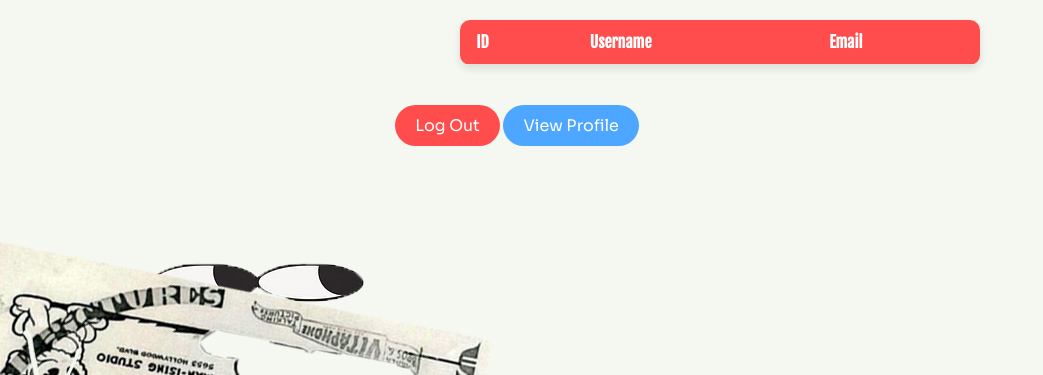
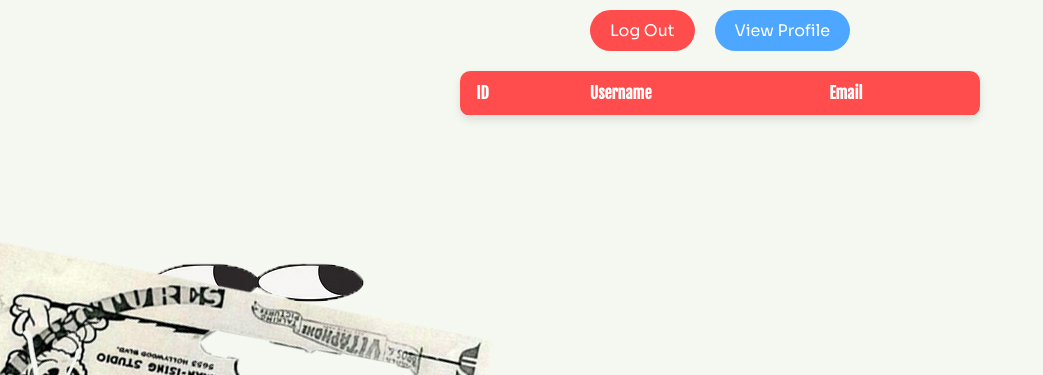
Before and after one commit to hoshiiionline/its122L-mp5, a PHP site: page /pages/users.php in a window 1280 px wide. Shown: the part 425-800 px from the top of the page, without its empty margins (0-1043 px from the left). Run offline with PHP 8.4, Linux system fonts and the light colour scheme; the template is opened without the code that fills it, so the values that code supplies are empty.

Commit message:
Final Draft (For Testing)
-minor css changes
-design formatting

```diff
--- a/css/users-style.css
+++ b/css/users-style.css
@@ -70,6 +70,8 @@ button {
     border-radius: 25px; /* Rounded corners */
     cursor: pointer; /* Pointer cursor on hover */
     transition: background-color 0.3s ease, transform 0.2s ease; /* Smooth transitions */
+    justify-content: center;
+    align-items: center;
 }
 
 /* Log Out button */
@@ -103,3 +105,15 @@ button {
     background-color: #0059b3; /* Even darker blue on click */
     transform: scale(0.95); /* Slight pressed effect */
 }
+
+.button-style{
+    justify-content: center;
+    align-items: center;
+}
+
+.button-container {
+    display: flex;
+    justify-content: center;
+    gap: 20px;
+    margin: 20px 0;
+}
--- a/pages/users.php
+++ b/pages/users.php
@@ -45,6 +45,12 @@ $result = mysqli_query($conn, "SELECT * FROM users ORDER BY id DESC");
     <div>
         <h3>Displaying all Registered users</h3>
         <h4>Current Log-in: <span style="color:brown;"><?php echo $username;?></span></h3>
+
+        <div class="button-container">
+            <button type="button" name="log-out" class="log-out-button" onclick="return confirmLogOut()">Log Out</button>
+            <button type="button" name="view-users" class="view-users-button" onclick="return confirmViewProfile()">View Profile</button>
+        </div>
+
         <table>
             <thead>
                 <tr>
@@ -67,8 +73,6 @@ $result = mysqli_query($conn, "SELECT * FROM users ORDER BY id DESC");
         </table>
         <br>
         <br>
-        <button type="button" name="log-out" class="log-out-button" onclick="return confirmLogOut()">Log Out</button>
-        <button type="button" name="view-users" class="view-users-button" onclick="return confirmViewProfile()">View Profile</button>
         <script src="../js/script.js"></script>
     </div>
 </body>
```
Also changed, not shown: css/register-style.css (+3 -4 lines), index.php (added, +11 -0 lines).
